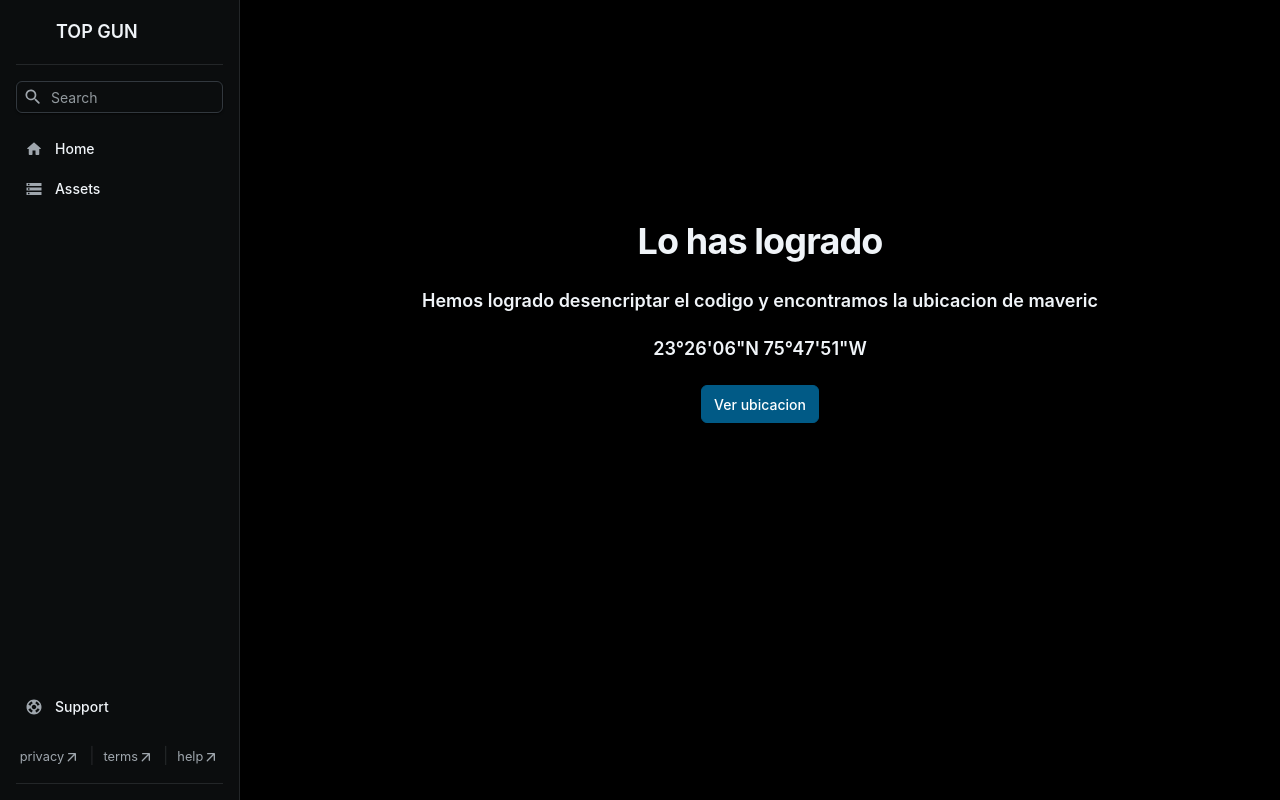
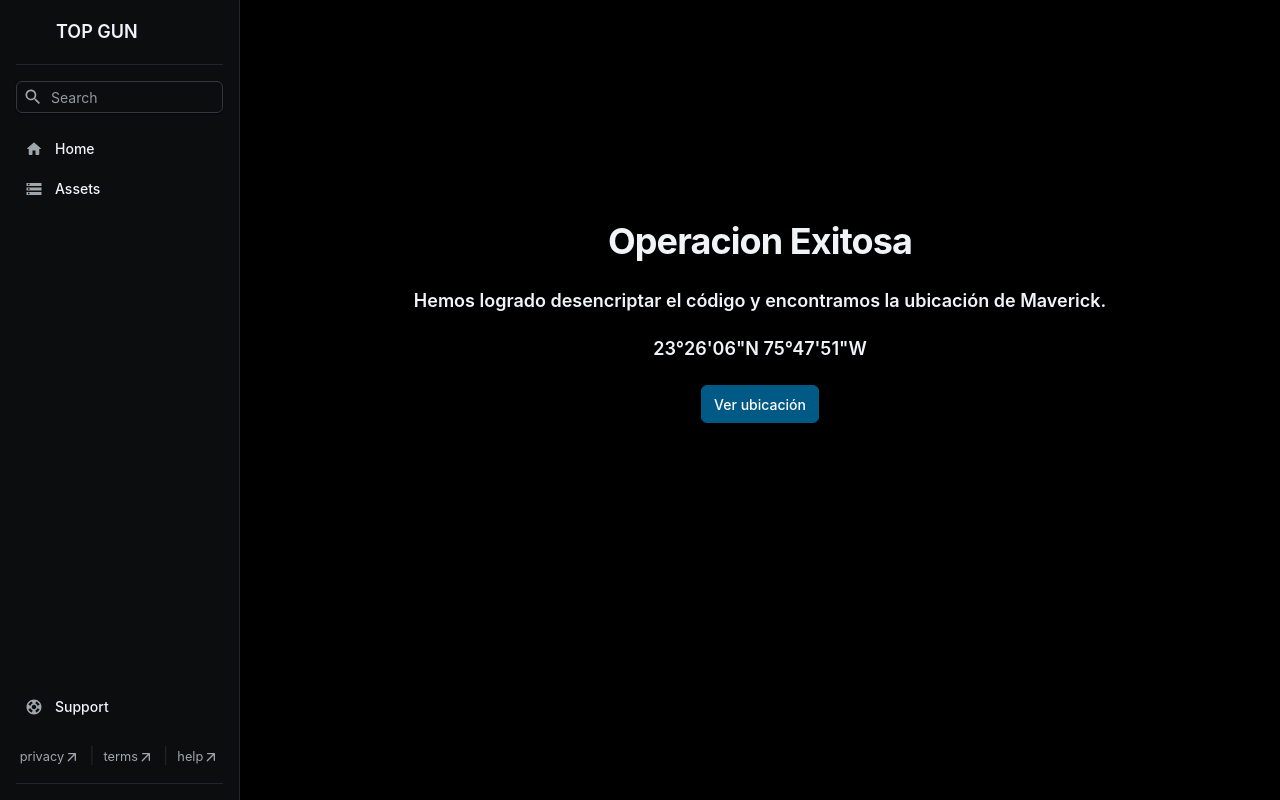
Before and after one commit to Charlie7532/JAB-60, a React (Vite) app: page /success in a window 1280 px wide. Built offline with nearby package versions, Linux system fonts and the light colour scheme.

Commit message:
Update SuccessPage.tsx

```diff
--- a/src/pages/SuccessPage.tsx
+++ b/src/pages/SuccessPage.tsx
@@ -19,14 +19,14 @@ export default function SuccessPage() {
 				}}>
 				<br />
 				<div style={{ textAlign: 'center' }}>
-					<Typography level="h1">Lo has logrado</Typography>
+					<Typography level="h1">Operacion Exitosa</Typography>
 					<br />
-					<Typography level="title-lg">Hemos logrado desencriptar el codigo y encontramos la ubicacion de maveric</Typography>
+					<Typography level="title-lg">Hemos logrado desencriptar el código y encontramos la ubicación de Maverick.</Typography>
 					<br />
 					<Typography level="title-lg">23°26'06"N 75°47'51"W</Typography>
 					<br />
 					<Button component={Link} to="https://www.google.com/maps/place/23%C2%B026'06.0%22N+75%C2%B047'52.0%22W/@23.4351938,-75.8013552,16.5z/data=!4m4!3m3!8m2!3d23.435!4d-75.7977778?entry=ttu">
-						Ver ubicacion
+						Ver ubicación
 					</Button>
 				</div>
 				<br />
```
